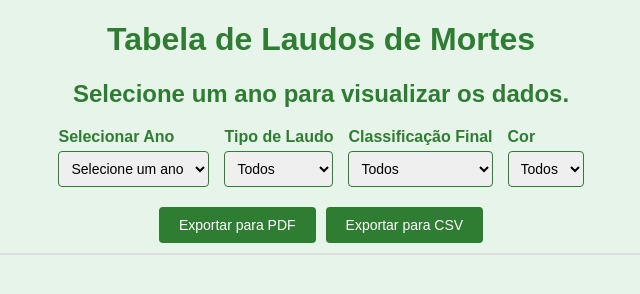
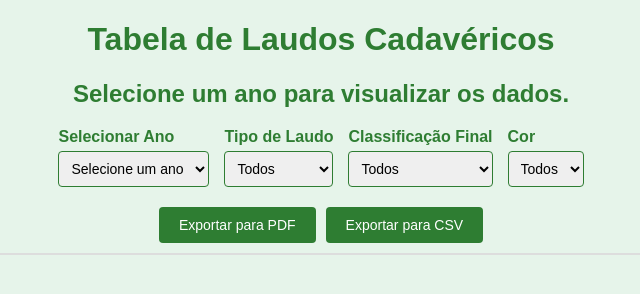
Before and after one commit to gyovani19/HUR, a plain HTML site: page index.html in a window 1280 px wide. Shown: the whole page, without its empty margins (319-959 px from the left). Drawn offline with nearby package versions, Linux system fonts and the light colour scheme.

Commit message:
update: atualização de título

```diff
--- a/index.html
+++ b/index.html
@@ -2,7 +2,7 @@
 <html lang="pt-BR">
 <head>
     <meta charset="UTF-8">
-    <title>Tabela de Laudos de Mortes</title>
+    <title>Tabela de Laudos Cadavéricos</title>
 
     <script src="https://cdnjs.cloudflare.com/ajax/libs/PapaParse/5.3.2/papaparse.min.js" crossorigin="anonymous" referrerpolicy="no-referrer"></script>
     <style>
@@ -130,7 +130,7 @@
 </head>
 <body>
 
-    <h1>Tabela de Laudos de Mortes</h1>
+    <h1>Tabela de Laudos Cadavéricos</h1>
     <h2 id="titulo-ano">Selecione um ano para visualizar os dados.</h2>
 
     <!-- Controles de Filtro -->
```
